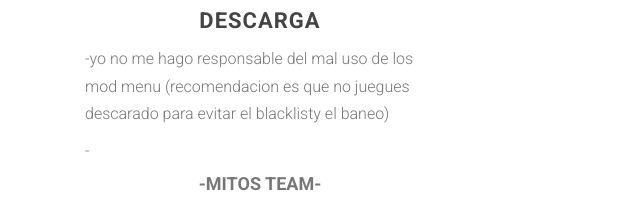
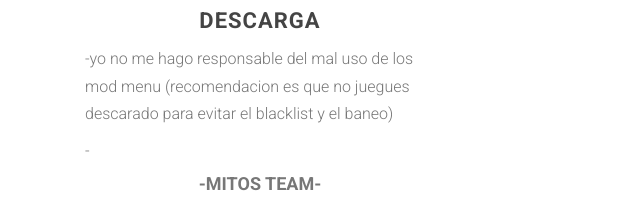
Before and after one commit to benmodsyt/VENTA-DE-MOD-MENU-PXT-3, a plain HTML site: page zonadescarg.html in a window 1280 px wide. Shown: the part 531-741 px from the top of the page, 0-640 px from the left. Drawn offline with Linux system fonts and the light colour scheme.

Commit message:
Update zonadescarg.html

```diff
--- a/zonadescarg.html
+++ b/zonadescarg.html
@@ -66,7 +66,7 @@
 			<div class="col-md-4 editContent">
 				<div class="col">
 					<h1 class="text-center latestitems">DESCARGA</h1>
-					<p>-yo no me hago responsable del mal uso de los mod menu (recomendacion es que no juegues descarado para evitar el blacklisty el baneo)</p>
+					<p>-yo no me hago responsable del mal uso de los mod menu (recomendacion es que no juegues descarado para evitar el blacklist y el baneo)</p>
 <p>-</p>
 <h4 class="text-center latestitems">-MITOS TEAM-</h4>
 <h3>
```
